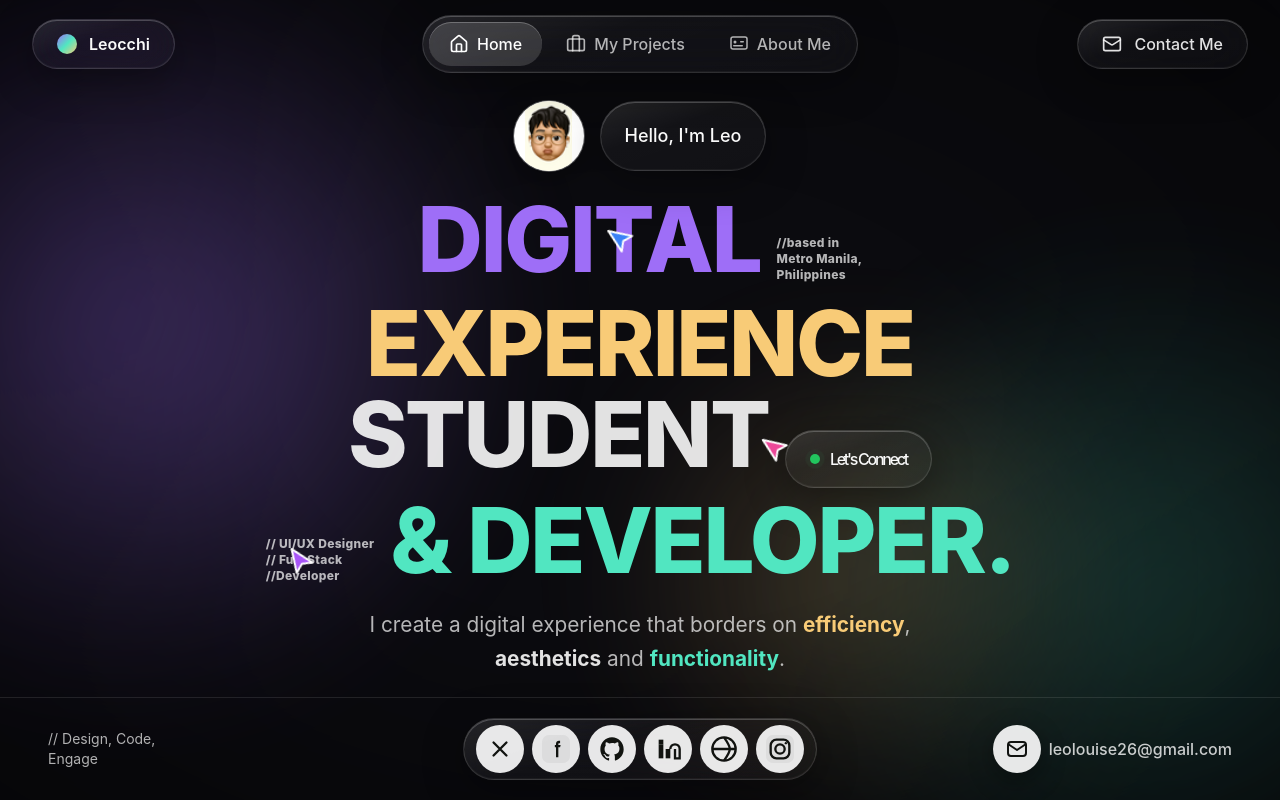
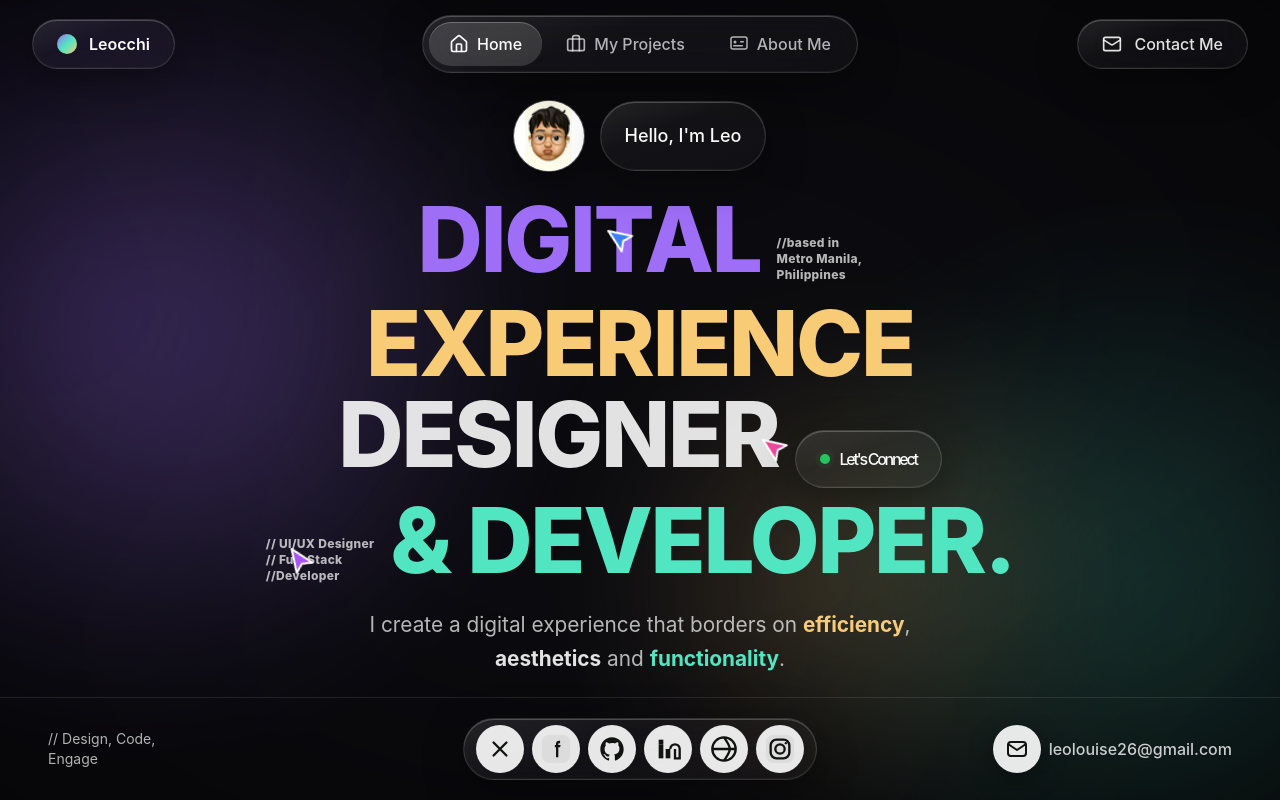
Before and after one commit to Leocch1/my-portfolio, a Next.js app: page / in a window 1280 px wide. Shown: the top 800 px of the page. Built offline with nearby package versions, Linux system fonts and the light colour scheme.

Commit message:
fix: update AboutPage description and change label from STUDENT to DESIGNER in HeroSection

```diff
--- a/app/about/page.tsx
+++ b/app/about/page.tsx
@@ -134,7 +134,7 @@ export default function AboutPage() {
             >
               <hr className="mb-8" style={{ borderColor: "rgba(255, 255, 255, 0.1)" }} />
               <p className="text-xl md:text-2xl text-muted-foreground leading-snug">
-                As a Computer Science student aspiring to be a Software Engineer, I excel in building scalable applications, enhancing user experiences, and streamlining development processes.
+                As a Computer Science graduate and full-stack developer, I excel in building scalable applications, enhancing user experiences, and streamlining development processes.
               </p>
             </MotionDiv>
           </div>
--- a/components/sections/hero.tsx
+++ b/components/sections/hero.tsx
@@ -188,7 +188,7 @@ export default function HeroSection() {
                   animate={{ opacity: 1, y: 0, filter: "blur(0px)" }}
                   transition={{ duration: 0.5, delay: 0.5 }}
                 >
-                  <span className="text-foreground/90">STUDENT</span>
+                  <span className="text-foreground/90">DESIGNER</span>
                 </MotionDiv>
                 <MotionDiv
                     initial={{ opacity: 0, y: 20, filter: "blur(10px)" }}
```
